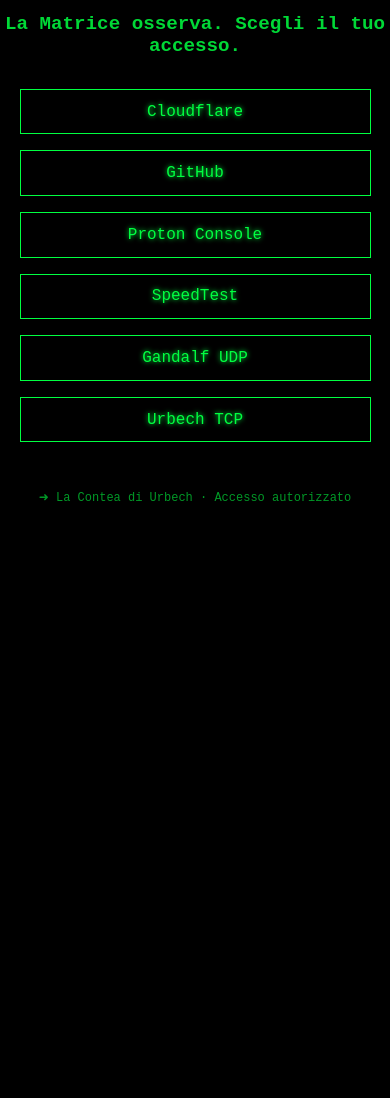
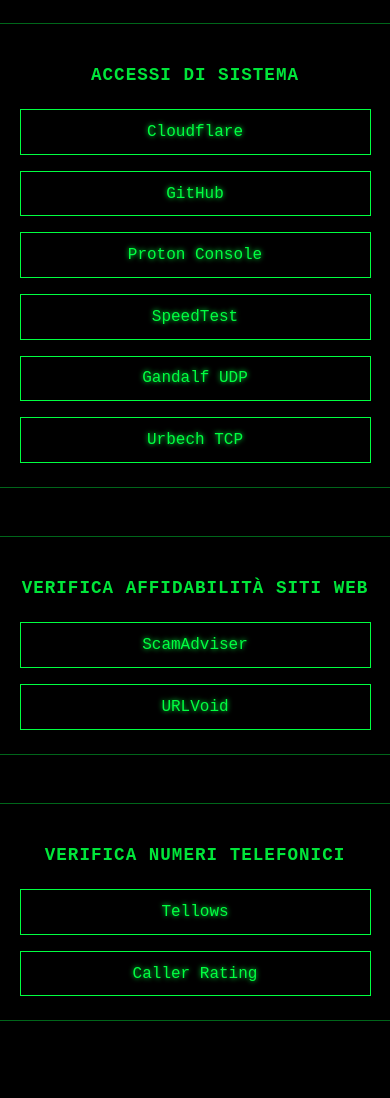
Before and after one commit to PorsennaRex/PorsennaRex.github.io, a plain HTML site: page index.html in a window 390 px wide. Shown: the part 229-1327 px from the top of the page. Before the commit the page ends 844 px from the top, so only its background shows below. Drawn offline with Linux system fonts and the light colour scheme.

Commit message:
Enhance index.html with new sections and styles
Added new sections for site verification and phone number checks.

```diff
--- a/index.html
+++ b/index.html
@@ -9,6 +9,7 @@
       --matrix-green: #00ff41;
       --matrix-white: #ffffff;
       --background: #000000;
+      --border: rgba(0, 255, 65, 0.4);
     }
 
     body {
@@ -19,30 +20,44 @@
       font-family: "Courier New", Courier, monospace;
       display: flex;
       flex-direction: column;
-      justify-content: center;
       align-items: center;
       min-height: 100vh;
       text-align: center;
     }
 
     h1 {
+      margin-top: 3rem;
       font-size: 2.2rem;
-      margin-bottom: 0.8rem;
       text-shadow: 0 0 10px var(--matrix-green);
     }
 
     h2 {
       font-size: 1.2rem;
-      margin-bottom: 2rem;
+      margin-top: 0.5rem;
+      margin-bottom: 3rem;
       opacity: 0.85;
+    }
+
+    section {
+      width: 90%;
+      max-width: 700px;
+      margin-bottom: 3rem;
+      border: 1px solid var(--border);
+      padding: 1.5rem;
+    }
+
+    section h3 {
+      margin-bottom: 1.5rem;
+      font-size: 1.1rem;
+      text-transform: uppercase;
+      letter-spacing: 1px;
+      opacity: 0.9;
     }
 
     .links {
       display: grid;
-      grid-template-columns: repeat(auto-fit, minmax(180px, 1fr));
+      grid-template-columns: repeat(auto-fit, minmax(200px, 1fr));
       gap: 1rem;
-      width: 90%;
-      max-width: 600px;
     }
 
     .links a {
@@ -63,7 +78,7 @@
     }
 
     .footer {
-      margin-top: 3rem;
+      margin: 2rem 0;
       font-size: 0.75rem;
       opacity: 0.6;
     }
@@ -75,31 +90,36 @@
   <h1>Rendete gli onori al Conte di Urbech</h1>
   <h2>La Matrice osserva. Scegli il tuo accesso.</h2>
 
-  <nav class="links">
-    <a href="https://dash.cloudflare.com/" target="_blank" rel="noopener">
-      Cloudflare
-    </a>
+  <!-- Sezione Dashboard -->
+  <section>
+    <h3>Accessi di Sistema</h3>
+    <div class="links">
+      <a href="https://dash.cloudflare.com/" target="_blank" rel="noopener">Cloudflare</a>
+      <a href="https://github.com/" target="_blank" rel="noopener">GitHub</a>
+      <a href="https://account.proton.me/switch" target="_blank" rel="noopener">Proton Console</a>
+      <a href="https://www.speedtest.net/" target="_blank" rel="noopener">SpeedTest</a>
+      <a href="http://10.0.50.227:8081/" target="_blank" rel="noopener">Gandalf UDP</a>
+      <a href="http://10.8.0.1:8081/" target="_blank" rel="noopener">Urbech TCP</a>
+    </div>
+  </section>
 
-    <a href="https://github.com/" target="_blank" rel="noopener">
-      GitHub
-    </a>
+  <!-- Sezione Verifica Siti -->
+  <section>
+    <h3>Verifica Affidabilità Siti Web</h3>
+    <div class="links">
+      <a href="https://www.scamadviser.com/" target="_blank" rel="noopener">ScamAdviser</a>
+      <a href="https://www.urlvoid.com/" target="_blank" rel="noopener">URLVoid</a>
+    </div>
+  </section>
 
-    <a href="https://account.proton.me/switch" target="_blank" rel="noopener">
-      Proton Console
-    </a>
-
-    <a href="https://www.speedtest.net/" target="_blank" rel="noopener">
-      SpeedTest
-    </a>
-
-    <a href="http://10.0.50.227:8081/" target="_blank" rel="noopener">
-      Gandalf UDP
-    </a>
-
-    <a href="http://10.8.0.1:8081/" target="_blank" rel="noopener">
-      Urbech TCP
-    </a>
-  </nav>
+  <!-- Sezione Verifica Numeri -->
+  <section>
+    <h3>Verifica Numeri Telefonici</h3>
+    <div class="links">
+      <a href="https://www.tellows.it/" target="_blank" rel="noopener">Tellows</a>
+      <a href="https://it.caller-rating.com/" target="_blank" rel="noopener">Caller Rating</a>
+    </div>
+  </section>
 
   <div class="footer">
     ➜ La Contea di Urbech · Accesso autorizzato
```
